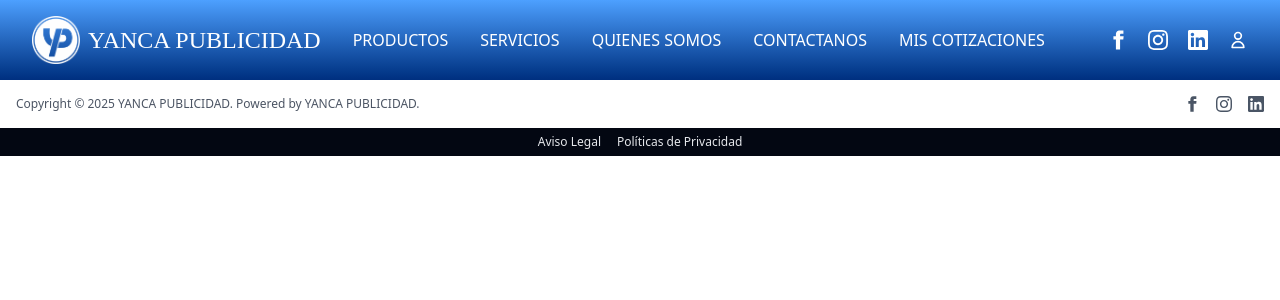
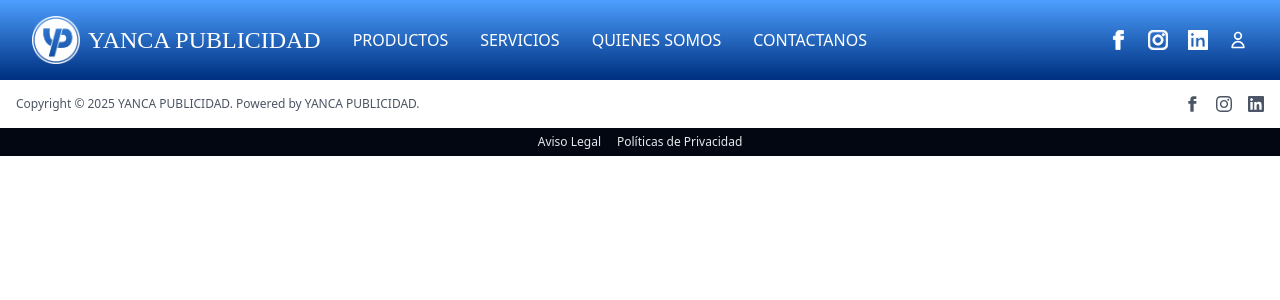
Before and after one commit to yp-web-page/yp-web-page-frontend, a React (Vite) app: page /profile in a window 1280 px wide. Shown: the top 300 px of the page. Built offline with nearby package versions, Linux system fonts and the light colour scheme; a web font is replaced by a local one.

Commit message:
Cree el UserModal Component

```diff
--- a/src/components/Header.tsx
+++ b/src/components/Header.tsx
@@ -1,27 +1,85 @@
-import { useState } from 'react';
-import { useNavigate, Link } from 'react-router';
+import { ReactElement, useState } from 'react';
+import { Link } from 'react-router';
 import { useAuth } from '../context/AuthContext';
 import { SOCIAL_NETWORKS } from '../constants/social_networks';
 import { useModal } from '../context/ModalContext';
 import Icon from './icon/Icon';
+import Button from './Button';
+
+const NAV_LINKS = [
+    { label: 'PRODUCTOS', path: '/' },
+    { label: 'SERVICIOS', path: '/about' },
+    { label: 'QUIENES SOMOS', path: '/services' },
+    { label: 'CONTACTANOS', path: '/contact' },
+];
+
+const SOCIAL_ICONS = [
+    { name: 'facebook', href: SOCIAL_NETWORKS.FACEBOOK },
+    { name: 'instagram', href: SOCIAL_NETWORKS.INSTAGRAM },
+    { name: 'linkedin', href: SOCIAL_NETWORKS.LINKEDIN },
+];
+
+const tabClass = "text-menu-light xl:text-base lg:text-sm md:text-xs hover:scale-110 transform transition duration-300";
+const tabMobileClass = "block px-3 py-2 rounded-md text-xs font-medium text-menu-light hover:text-gray-900 hover:bg-gray-50";
+const iconClass = "text-logo-light xl:text-base lg:text-sm md:text-xs hover:scale-110 transform transition duration-300";
+const iconMobileClass = "text-logo-light hover:scale-110 transform transition duration-300";
+const iconSize = "h-4 w-4 md:h-3.5 md:w-3.5 lg:h-4 lg:w-4 xl:h-5 xl:w-5";
 
 const Header: React.FC = () => {
     const [isMenuOpen, setIsMenuOpen] = useState(false);
     const { isAuthenticated } = useAuth();
     const { openModal } = useModal();
-    const navigate = useNavigate();
 
-    const toggleMenu = () => {
-        setIsMenuOpen(!isMenuOpen);
-    };
+    const toggleMenu = () => setIsMenuOpen(!isMenuOpen);
 
     const handleProfileClick = (e: React.MouseEvent) => {
         e.preventDefault();
-        if (isAuthenticated) {
-            navigate('/profile');
-        } else {
-            openModal('login')
-        }
+        openModal(isAuthenticated ? 'user' : 'login');
+    };
+
+    const renderNavLink = (link: { label:string, path:string}, className: string): ReactElement => (
+        <Link key={link.label} to={link.path} className={className}>
+            {link.label}
+        </Link>
+    );
+
+    const renderIcon = (icon: { name:string, href:string }, className: string): ReactElement => (
+        <a
+            key={icon.name}
+            href={icon.href}
+            target="_blank"
+            rel="noopener noreferrer"
+            className={className}
+        >
+            <Icon
+                name={icon.name}
+                className={iconSize}
+                fill="currentColor"
+                viewBox="0 0 24 24"
+                stroke="currentColor"
+            />
+        </a>
+    );
+
+    const renderProfileIcon = (): ReactElement => {
+        return(
+            <div className="flex items-center gap-4 relative">
+                <Button
+                    type="button"
+                    onClick={handleProfileClick}
+                    className="text-logo-light hover:scale-110 transform transition duration-300"
+                    aria-label="Profile"
+                >
+                    <Icon
+                        name="profile"
+                        className="h-4 w-4 md:h-3.5 md:w-3.5 lg:h-4 lg:w-4 xl:h-5 xl:w-5"
+                        fill="none"
+                        stroke="currentColor"
+                        viewBox="0 0 24 24"
+                    />
+                </Button>
+            </div>
+        );
     };
 
     return (
@@ -29,6 +87,7 @@ const Header: React.FC = () => {
             <header className="blue-deep-gradient shadow-md">
                 <nav className="mx-8 py-4">
                     <div className="flex justify-between items-center">
+                        {/* Logo and Navigation Links */}
                         <div className="flex items-center justify-center xl:space-x-8 lg:space-x-7 md:space-x-5 sm:space-x-3">
                             <div className="flex items-center gap-2">
                                 <img src="/icono.png" alt="Logo" className="h-8 w-8 xl:h-12 xl:w-12 lg:h-10 lg:w-10 md:h-8 md:w-8 sm:h-6 sm:w-6" />
@@ -37,60 +96,16 @@ const Header: React.FC = () => {
                                 </Link>
                             </div>
                             <div className="hidden md:flex xl:space-x-8 lg:space-x-7 md:space-x-5 sm:space-x-3">
-                                <Link to="/" className="text-menu-light xl:text-base lg:text-sm md:text-xs hover:scale-110 transform transition duration-300">
-                                    PRODUCTOS
-                                </Link>
-                                <Link to="/about" className="text-menu-light xl:text-base lg:text-sm md:text-xs hover:scale-110 transform transition duration-300">
-                                    SERVICIOS
-                                </Link>
-                                <Link to="/services" className="text-menu-light xl:text-base lg:text-sm md:text-xs hover:scale-110 transform transition duration-300">
-                                    QUIENES SOMOS
-                                </Link>
-                                <Link to="/contact" className="text-menu-light xl:text-base lg:text-sm md:text-xs hover:scale-110 transform transition duration-300">
-                                    CONTACTANOS
-                                </Link>
-                                <Link to="/contact" className="text-menu-light xl:text-base lg:text-sm md:text-xs hover:scale-110 transform transition duration-300">
-                                    MIS COTIZACIONES
-                                </Link>
+                                { NAV_LINKS.map(link => renderNavLink(link, tabClass)) }
+                                { isAuthenticated && renderNavLink({ label: 'MIS COTIZACIONES', path: '/contact' }, tabClass) }
                             </div>
                         </div>
-
-                        <div className="hidden md:flex items-center xl:space-x-5 lg:space-x-4 md:space-x-3">
-                            <a href={SOCIAL_NETWORKS.FACEBOOK} target="_blank" rel="noopener noreferrer" className="text-logo-light transition-colors hover:scale-110 transform duration-300">
-                                <Icon
-                                    name="facebook"
-                                    className="xl:h-5 xl:w-5 lg:h-4 lg:w-4 md:h-3.5 md:w-3.5"
-                                    fill="currentColor"
-                                    viewBox="0 0 24 24"
-                                />
-                            </a>
-                            <a href={SOCIAL_NETWORKS.INSTAGRAM} target="_blank" rel="noopener noreferrer" className="text-logo-light transition-colors hover:scale-110 transform duration-300">
-                                <Icon
-                                    name="instagram"
-                                    className="xl:h-5 xl:w-5 lg:h-4 lg:w-4 md:h-3.5 md:w-3.5"
-                                    fill="currentColor"
-                                    viewBox="0 0 24 24"
-                                />
-                            </a>
-                            <a href={SOCIAL_NETWORKS.LINKEDIN} target="_blank" rel="noopener noreferrer" className="text-logo-light transition-colors hover:scale-110 transform duration-300">
-                                <Icon
-                                    name="linkedin"
-                                    className="xl:h-5 xl:w-5 lg:h-4 lg:w-4 md:h-3.5 md:w-3.5"
-                                    fill="currentColor"
-                                    viewBox="0 0 24 24"
-                                />
-                            </a>
-                            <a href="#" onClick={handleProfileClick} className="text-logo-light transition-colors hover:scale-110 transform duration-300">
-                                <Icon
-                                    name="profile"
-                                    className="xl:h-5 xl:w-5 lg:h-4 lg:w-4 md:h-3.5 md:w-3.5"
-                                    fill="none"
-                                    stroke="currentColor"
-                                    viewBox="0 0 24 24"
-                                />
-                            </a>
+                        {/* Desktop Profile Icon & Dropdown */}
+                        <div className="hidden md:flex items-center xl:space-x-5 lg:space-x-4 md:space-x-3 relative">
+                            { SOCIAL_ICONS.map(icon => renderIcon(icon, iconClass)) }
+                            { renderProfileIcon() }
                         </div>
-
+                        {/* Mobile Menu Toggle */}
                         <div className="md:hidden">
                             <button
                                 onClick={toggleMenu}
@@ -121,55 +136,11 @@ const Header: React.FC = () => {
                     {/* Mobile Menu */}
                     <div className={`md:hidden ${isMenuOpen ? 'block' : 'hidden'}`}>
                         <div className="px-2 pt-2 pb-3 space-y-1">
-                            <Link to="/" className="block px-3 py-2 rounded-md text-xs font-medium text-menu-light hover:text-gray-900 hover:bg-gray-50">
-                                PRODUCTOS
-                            </Link>
-                            <Link to="/about" className="block px-3 py-2 rounded-md text-xs font-medium text-menu-light hover:text-gray-900 hover:bg-gray-50">
-                                SERVICIOS
-                            </Link>
-                            <Link to="/services" className="block px-3 py-2 rounded-md text-xs font-medium text-menu-light hover:text-gray-900 hover:bg-gray-50">
-                                QUIENES SOMOS
-                            </Link>
-                            <Link to="/contact" className="block px-3 py-2 rounded-md text-xs font-medium text-menu-light hover:text-gray-900 hover:bg-gray-50">
-                                CONTACTANOS
-                            </Link>
-                            <Link to="/contact" className="block px-3 py-2 rounded-md text-xs font-medium text-menu-light hover:text-gray-900 hover:bg-gray-50">
-                                MIS COTIZACIONES
-                            </Link>
+                            { NAV_LINKS.map(link => renderNavLink(link, tabMobileClass)) }
+                            { isAuthenticated && renderNavLink({ label: 'MIS COTIZACIONES', path: '/contact' }, tabMobileClass) }
                             <div className="flex space-x-3 px-3 py-2">
-                                <a href={SOCIAL_NETWORKS.FACEBOOK} target="_blank" rel="noopener noreferrer" className="text-logo-light hover:text-gray-900">
-                                    <Icon
-                                        name="facebook"
-                                        className="h-4 w-4"
-                                        fill="currentColor"
-                                        viewBox="0 0 24 24"
-                                    />
-                                </a>
-                                <a href={SOCIAL_NETWORKS.INSTAGRAM} target="_blank" rel="noopener noreferrer" className="text-logo-light hover:text-gray-900">
-                                    <Icon
-                                        name="instagram"
-                                        className="h-4 w-4"
-                                        fill="currentColor"
-                                        viewBox="0 0 24 24"
-                                    />
-                                </a>
-                                <a href={SOCIAL_NETWORKS.LINKEDIN} target="_blank" rel="noopener noreferrer" className="text-logo-light hover:text-gray-900">
-                                    <Icon
-                                        name="linkedin"
-                                        className="h-4 w-4"
-                                        fill="currentColor"
-                                        viewBox="0 0 24 24"
-                                    />
-                                </a>
-                                <a href="#" onClick={handleProfileClick} className="text-logo-light hover:text-gray-900">
-                                    <Icon
-                                        name="profile"
-                                        className="h-4 w-4"
-                                        fill="none"
-                                        stroke="currentColor"
-                                        viewBox="0 0 24 24"
-                                    />
-                                </a>
+                                { SOCIAL_ICONS.map(icon => renderIcon(icon, iconMobileClass)) }
+                                { renderProfileIcon() }
                             </div>
                         </div>
                     </div>
--- /dev/null
+++ b/src/components/menu/MenuItem.tsx
@@ -0,0 +1,35 @@
+import Button from "../Button";
+import Icon from "../icon/Icon";
+
+interface MenuItemProps {
+  icon: string;
+  text: string;
+  onClick: () => void;
+  textClass?: string;
+  iconClass?: string;
+};
+
+const MenuItem: React.FC<MenuItemProps> = ({
+    icon,
+    text,
+    onClick,
+    textClass = 'text-gray-700',
+    iconClass = 'text-gray-500',
+  }) => (
+    <Button
+      type="button"
+      onClick={onClick}
+      className={`w-full px-4 py-2 text-left text-sm hover:bg-gray-100 flex items-center gap-2 transition-colors duration-200 ${textClass}`}
+    >
+      <Icon
+        name={icon}
+        className={`w-5 h-5 ${iconClass}`}
+        fill="none"
+        stroke="currentColor"
+        viewBox="0 0 24 24"
+      />
+      {text}
+    </Button>
+  );
+
+  export default MenuItem;
--- a/src/components/modals/LoginModal.tsx
+++ b/src/components/modals/LoginModal.tsx
@@ -60,7 +60,7 @@ const LoginModal: React.FC<LoginModalProps> = ({ isOpen, onClose, onSwitchToRegi
     };
 
     const handleRecoverPassword = () => {
-        openModal("Recover");
+        openModal("recover");
     };
 
     return (
```
Also changed, not shown: src/components/modals/ModalManager.tsx (+8 -1 lines), src/components/modals/UserModal.tsx (added, +70 -0 lines), src/context/AuthContext.tsx (+14 -3 lines), src/context/ModalContext.tsx (+22 -8 lines).
